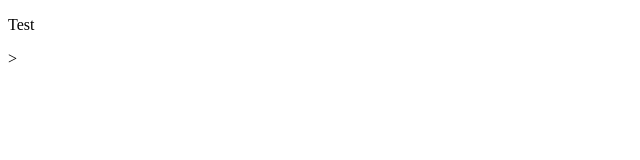
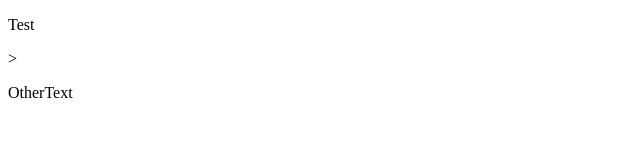
Before and after one commit to MaximusVasilenko/remote-demo, a plain HTML site: page index.html in a window 1280 px wide. Shown: the full height of the page, 0-640 px from the left. Drawn offline with Linux system fonts and the light colour scheme.

Commit message:
Added OtherText

```diff
--- a/index.html
+++ b/index.html
@@ -6,5 +6,6 @@
 </head>
 <body>
 <p>Test</p>>
+<p>OtherText</p>
 </body>
 </html>
```
